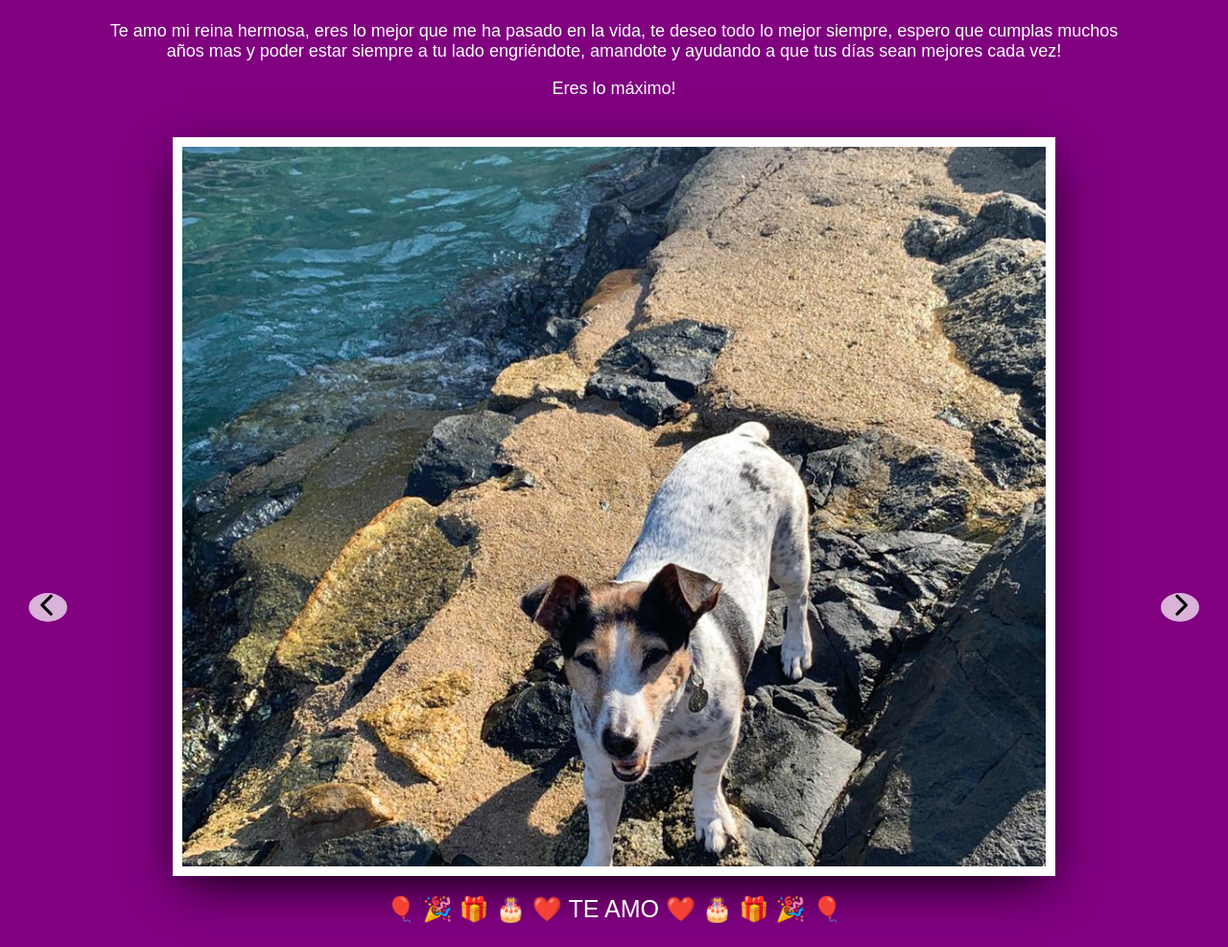
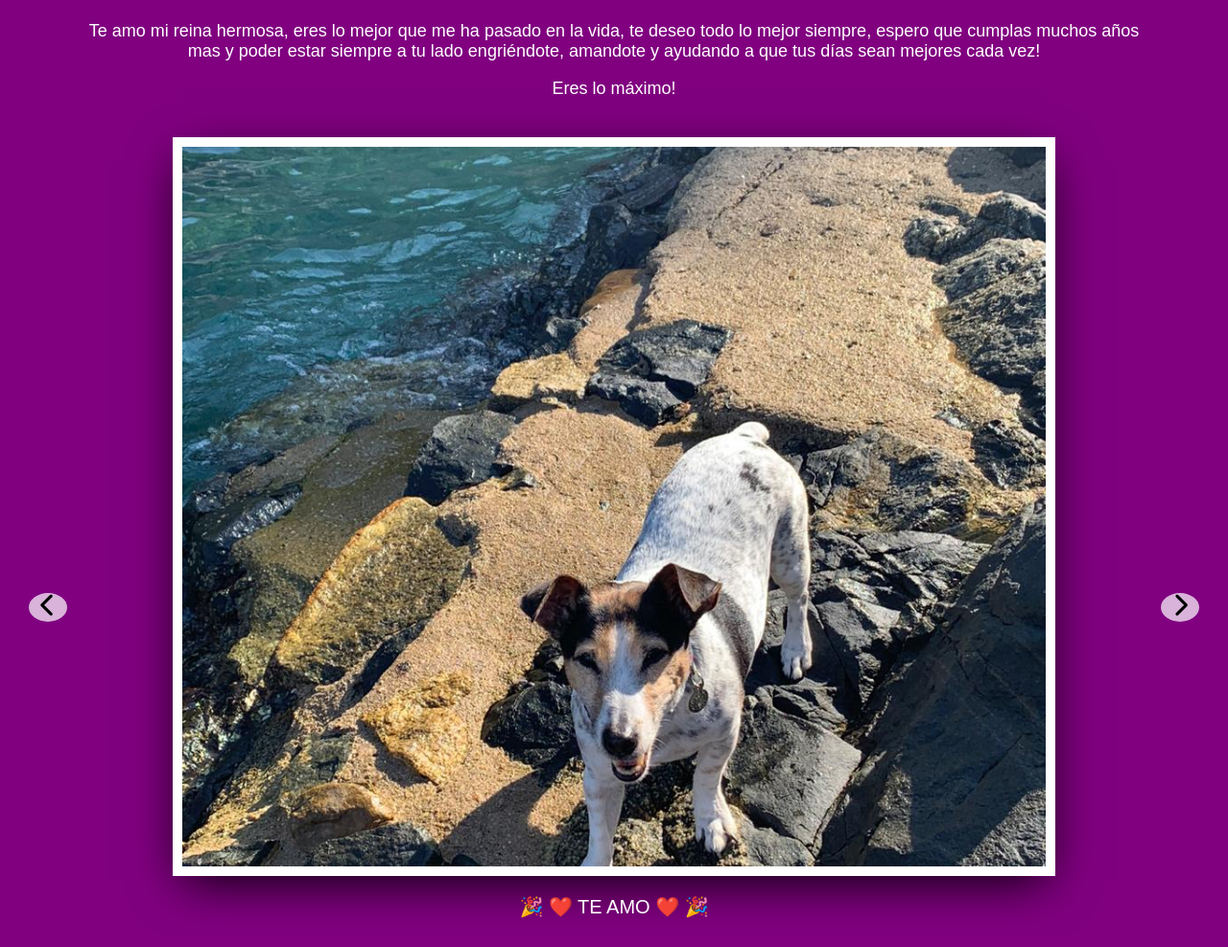
Before and after one commit to DiegoRI1981/cumplePuru, a plain HTML site: page index.html in a window 1280 px wide. Shown: the part 62-1049 px from the top of the page at 96% size. Drawn offline with Linux system fonts and the light colour scheme.

Commit message:
por terminar detalles

```diff
--- a/index.html
+++ b/index.html
@@ -81,7 +81,7 @@
     </section>
     <section class="footer">
         <div>
-            <p>🎈 🎉 🎁 🎂 ❤️ TE AMO ❤️ 🎂 🎁 🎉 🎈</p>
+            <p>🎉 ❤️ TE AMO ❤️ 🎉</p>
         </div>
     </section>
 
--- a/styles.css
+++ b/styles.css
@@ -6,8 +6,8 @@ body {
 
     min-height: 100vh;
     background: purple;
-    margin-left: 100px;
-    margin-right: 100px;
+    margin-left: 90px;
+    margin-right: 90px;
 }
 
 .header {
@@ -28,7 +28,7 @@ body {
     font-family: sans-serif;
     text-align: center;
     margin-top: 30px;
-    font-size: 25px;
+    font-size: 20px;
 }
 
 .container-slider {
```
